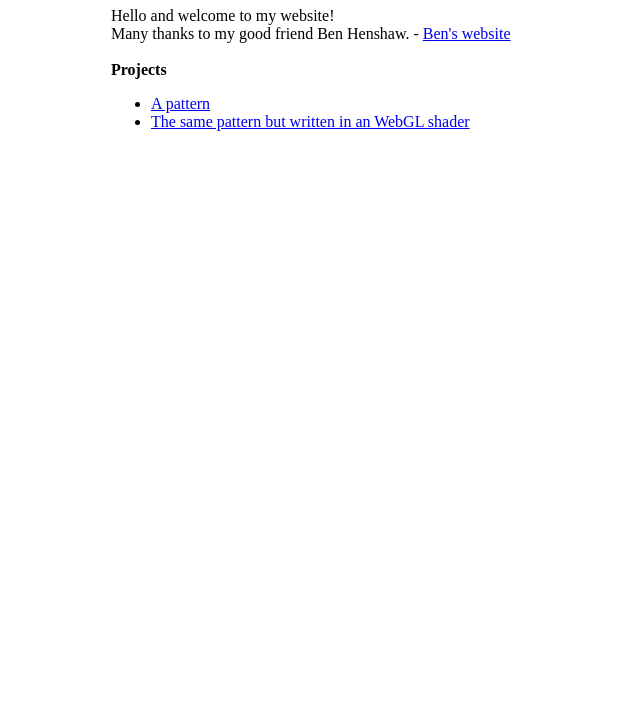
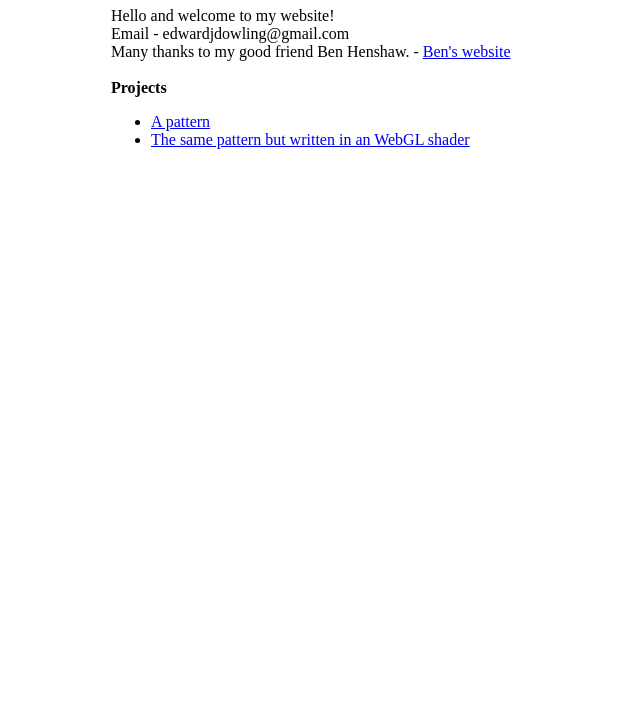
Before and after one commit to ejdowling/dowling, a plain HTML site: page index.html in a window 1280 px wide. Shown: the part 97-800 px from the top of the page, without its empty margins (225-865 px from the left). Drawn offline with Linux system fonts and the light colour scheme.

Commit message:
add email

```diff
--- a/index.html
+++ b/index.html
@@ -15,6 +15,8 @@ h1 { text-align: center; }
     <h1>Edward Dowling</h1>
 Hello and welcome to my website!
 <br>
+Email - edwardjdowling@gmail.com
+<br>
 Many thanks to my good friend Ben Henshaw. - <a href="https://benedicthenshaw.com/"> Ben's website</a>
 <br>
 <br>
```
